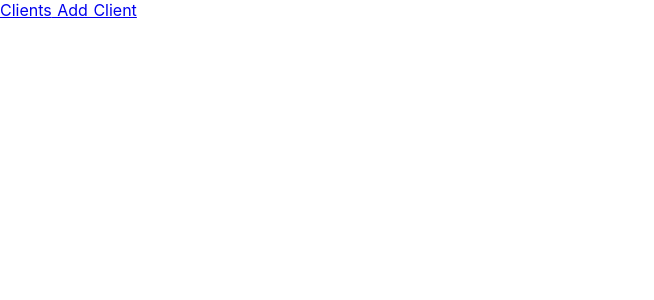
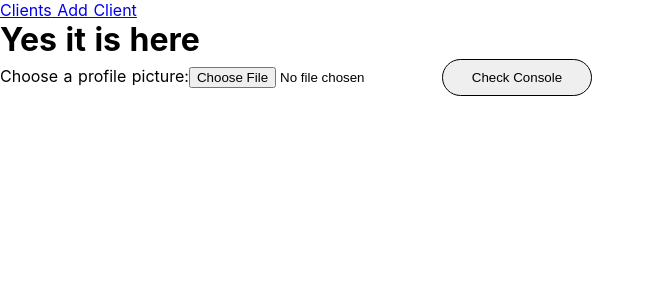
Before and after one commit to devJasonClarke/vue-firebase-testing-client-dynamic-routing, a Nuxt app: page /storage in a window 1280 px wide. Before the commit this address had no page. Shown: the top 300 px of the page, without its empty margins (0-654 px from the left). Built offline with nearby package versions, Linux system fonts and the light colour scheme.

Commit message:
added firebase storage

```diff
--- a/nuxt.config.js
+++ b/nuxt.config.js
@@ -56,7 +56,8 @@ export default {
          },
         services: {
           auth: true,
-            firestore: true
+            firestore: true,
+            storage: true
           }
         }
 
--- /dev/null
+++ b/pages/storage.vue
@@ -0,0 +1,69 @@
+<template>
+  <div>
+    <h1>Yes it is here</h1>
+
+
+    <form @submit.prevent="storage">
+        <label for="avatar">Choose a profile picture:</label>
+    <input
+      type="file"
+      id="avatar"
+      name="avatar"
+      accept="image/png, image/jpeg"
+      @change="getFile($event)"
+    />
+    <button v-if="img.length <1" type="submit">Check Console</button>
+    <button v-if="img.length >=1" type="submit">Choose another image</button>
+    </form>
+<div class="" v-for="(image, index) in img" :key="index">
+        <img :src="image" alt="" width="500px">
+</div>
+  </div>
+</template>
+
+<script>
+export default {
+  data() {
+    return {
+      file: {},
+      img: []
+    };
+  },
+  methods: {
+      getFile($event){
+          this.file = $event.target.files[0];
+          console.log(this.file)
+      },
+    storage() {
+      let storage = this.$fire.storage.ref();
+
+
+var ref = storage.child(`images/${this.file.name}`).put(this.file);
+
+ref.on('state_changed',
+  (snapshot) => {
+
+  },
+  (error) => {
+    // Handle unsuccessful uploads
+  },
+  () => {
+    // Handle successful uploads on complete
+    // For instance, get the download URL: https://firebasestorage.googleapis.com/...
+    ref.snapshot.ref.getDownloadURL().then((downloadURL) => {
+      console.log('File available at', downloadURL);
+      this.img.push(downloadURL);
+    });
+  }
+);
+
+
+    },
+    s() {
+        console.log('work!')
+    }
+  }
+};
+</script>
+
+<style lang="scss" scoped></style>
```
Also changed, not shown: pages/README.md (deleted).
